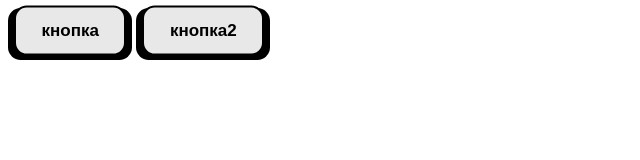
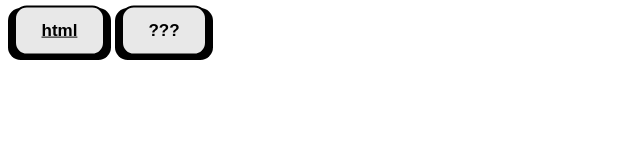
Before and after one commit to korovoakula/----, a plain HTML site: page index.html in a window 1280 px wide. Shown: the whole page, without its empty margins (0-640 px from the left). Drawn offline with Linux system fonts and the light colour scheme.

Commit message:
кноопка html

```diff
--- a/index.html
+++ b/index.html
@@ -4,7 +4,7 @@
     <meta charset="UTF-8">
     <meta http-equiv="X-UA-Compatible" content="IE=edge">
     <meta name="viewport" content="width=device-width, initial-scale=1.0">
-    <title>Хакери на мінімалках</title>
+    <title>Хакер на мінімалках</title>
 </head>
 <style>
     button {
@@ -47,11 +47,10 @@ button:active .button_top {
 </style>
 <body>
     <button>
-  <span class="button_top"> кнопка
-  </span>
+      <a href="html.html"??? class="button_top">html</a>
 </button>
 <button>
-    <span class="button_top"> кнопка2
+    <span class="button_top"> ???
     </span>
   </button>
 </body>
```
Also changed, not shown: html.html (added, +12 -0 lines).
